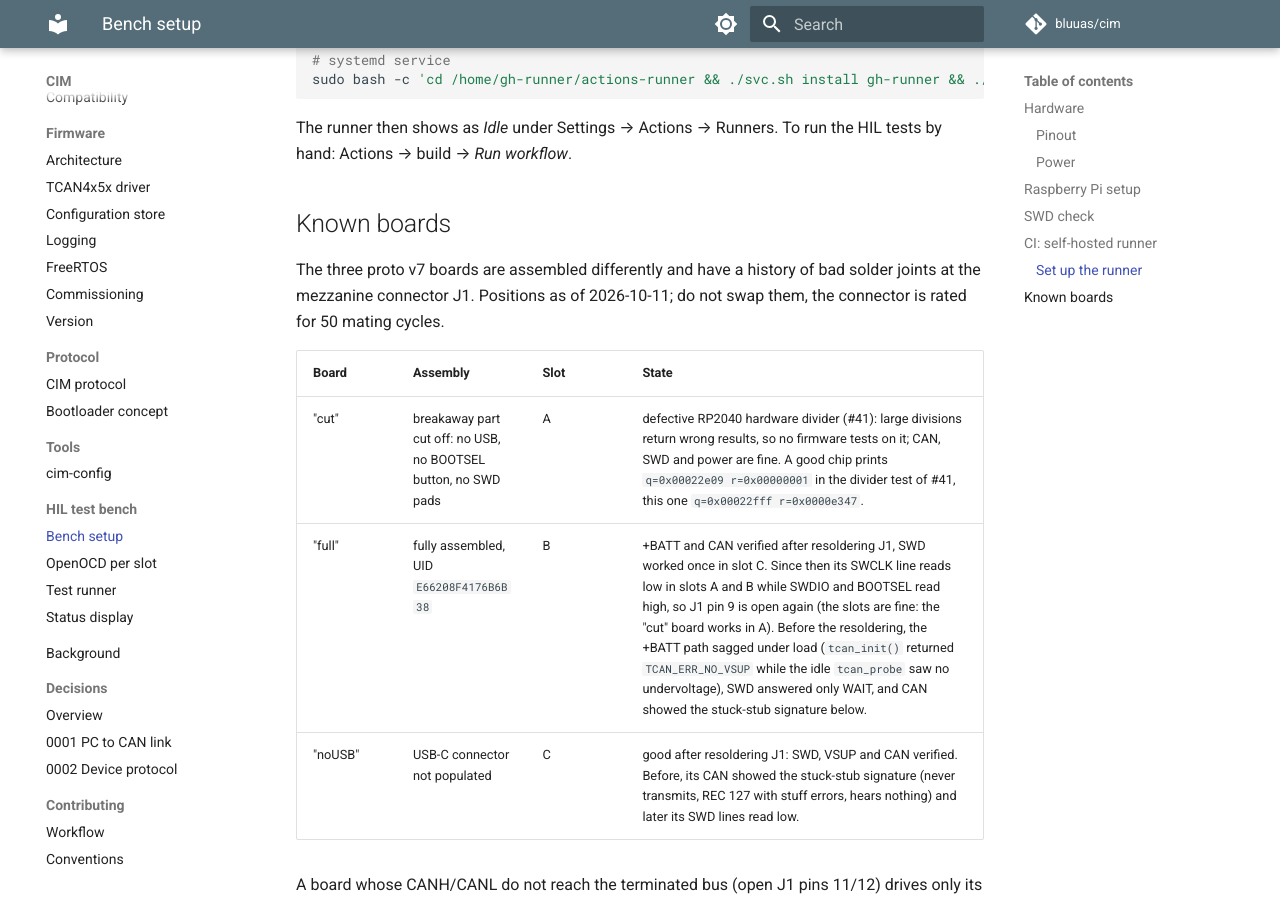
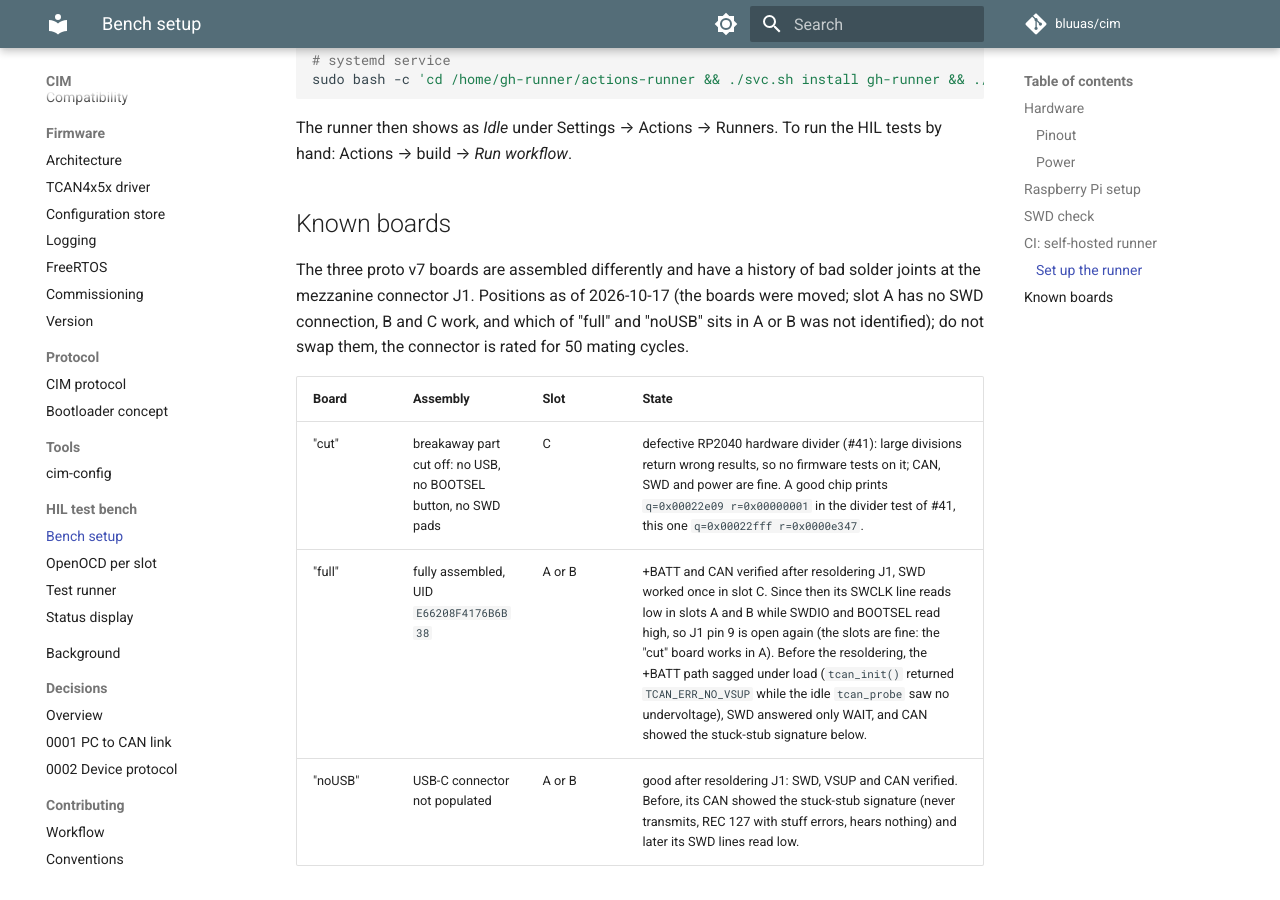
Before and after one commit to bluuas/cim, an MkDocs documentation site: the page built from docs/hil/README.md, in a window 1280 px wide and 900 px high, scrolled down 3318 px. Built offline with MkDocs 1.6.1 and Material for MkDocs 9.7.7, drawn with Linux system fonts in a browser that asks for light colours; comment, search, counter and statistics services are not loaded.

Commit message:
feat(hil): update the bench after the boards were moved
Slot A has no SWD connection, slot B works and slot C holds the board with
the defective divider (#41). The CAN echo test, including the DLC 0 frames,
passes between B and C.

Co-Authored-By: Claude Sonnet 5.5 <noreply@anthropic.com>

```diff
--- a/docs/hil/README.md
+++ b/docs/hil/README.md
@@ -122,12 +122,12 @@ The runner then shows as *Idle* under Settings → Actions → Runners. To run t
 
 ## Known boards
 
-The three proto v7 boards are assembled differently and have a history of bad solder joints at the mezzanine connector J1. Positions as of 2026-10-11; do not swap them, the connector is rated for 50 mating cycles.
+The three proto v7 boards are assembled differently and have a history of bad solder joints at the mezzanine connector J1. Positions as of 2026-10-17 (the boards were moved; slot A has no SWD connection, B and C work, and which of "full" and "noUSB" sits in A or B was not identified); do not swap them, the connector is rated for 50 mating cycles.
 
 | Board | Assembly | Slot | State |
 |---|---|---|---|
-| "cut" | breakaway part cut off: no USB, no BOOTSEL button, no SWD pads | A | defective RP2040 hardware divider (#41): large divisions return wrong results, so no firmware tests on it; CAN, SWD and power are fine. A good chip prints `q=0x00022e09 r=0x00000001` in the divider test of #41, this one `q=0x00022fff r=0x0000e347`. |
-| "full" | fully assembled, UID `E66208F4176B6B38` | B | +BATT and CAN verified after resoldering J1, SWD worked once in slot C. Since then its SWCLK line reads low in slots A and B while SWDIO and BOOTSEL read high, so J1 pin 9 is open again (the slots are fine: the "cut" board works in A). Before the resoldering, the +BATT path sagged under load (`tcan_init()` returned `TCAN_ERR_NO_VSUP` while the idle `tcan_probe` saw no undervoltage), SWD answered only WAIT, and CAN showed the stuck-stub signature below. |
-| "noUSB" | USB-C connector not populated | C | good after resoldering J1: SWD, VSUP and CAN verified. Before, its CAN showed the stuck-stub signature (never transmits, REC 127 with stuff errors, hears nothing) and later its SWD lines read low. |
+| "cut" | breakaway part cut off: no USB, no BOOTSEL button, no SWD pads | C | defective RP2040 hardware divider (#41): large divisions return wrong results, so no firmware tests on it; CAN, SWD and power are fine. A good chip prints `q=0x00022e09 r=0x00000001` in the divider test of #41, this one `q=0x00022fff r=0x0000e347`. |
+| "full" | fully assembled, UID `E66208F4176B6B38` | A or B | +BATT and CAN verified after resoldering J1, SWD worked once in slot C. Since then its SWCLK line reads low in slots A and B while SWDIO and BOOTSEL read high, so J1 pin 9 is open again (the slots are fine: the "cut" board works in A). Before the resoldering, the +BATT path sagged under load (`tcan_init()` returned `TCAN_ERR_NO_VSUP` while the idle `tcan_probe` saw no undervoltage), SWD answered only WAIT, and CAN showed the stuck-stub signature below. |
+| "noUSB" | USB-C connector not populated | A or B | good after resoldering J1: SWD, VSUP and CAN verified. Before, its CAN showed the stuck-stub signature (never transmits, REC 127 with stuff errors, hears nothing) and later its SWD lines read low. |
 
 A board whose CANH/CANL do not reach the terminated bus (open J1 pins 11/12) drives only its own C51/C52; the line returns to recessive slower than one bit at 500 kbit/s, the node loses arbitration against its own SOF and then counts stuff errors as a receiver (TEC 0, REC 127). The TCAN's bus-fault flags do not show it.
```
Also changed, not shown: 1 other file.
